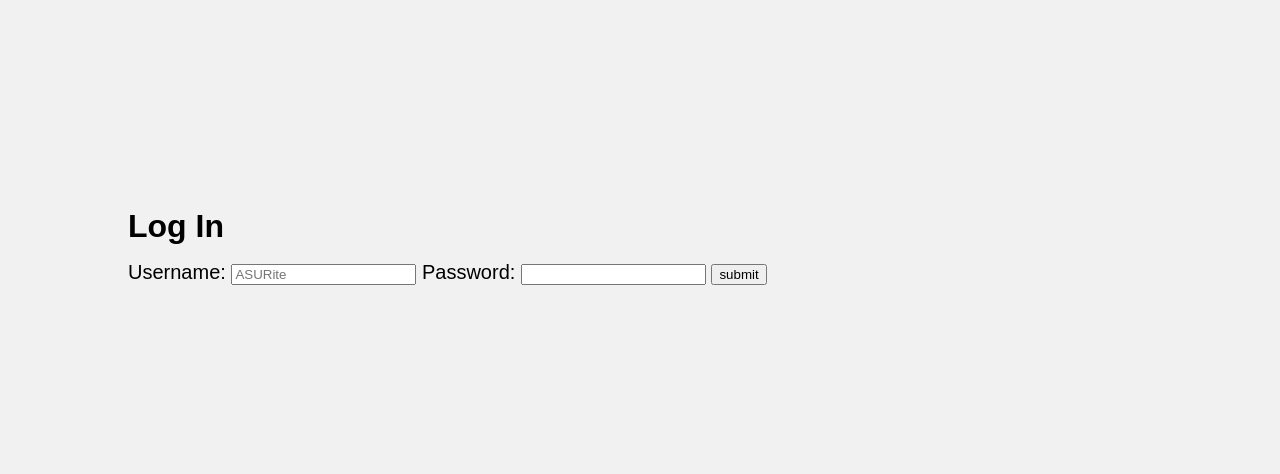
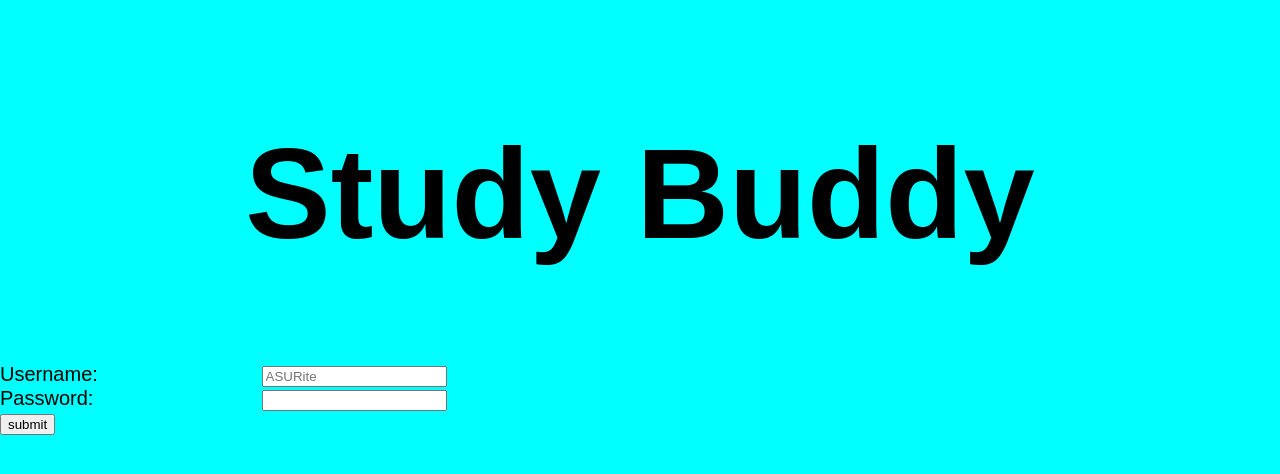
Before and after one commit to JoeBingham2019/-2InInnovation, a plain HTML site: page www/index.html in a window 1280 px wide. Drawn offline with Linux system fonts and the light colour scheme.

Commit message:
created a session variable and did a lil styling

```diff
--- /dev/null
+++ b/www/css/login.css
@@ -0,0 +1,21 @@
+#loginBody{
+  height: 100vh;
+  width: 100vw;
+  background-color: #00FFFF;
+  margin: 0;
+  padding: 0;
+  z-index: 10;
+}
+
+#loginHeading {
+  /*padding: 30vh 40vw;*/
+  text-align: center;
+  padding-top: 15vh;
+  padding-bottom: 10vh;
+  font-size: 10vw;
+}
+
+.loginLabel {
+  width: 20vw;
+  display: inline-block;
+}
--- a/www/css/main.css
+++ b/www/css/main.css
@@ -50,7 +50,7 @@ ul.tab li a:focus, .active {
 /* Style the tab content */
 .tabContent {
     display:        none;
-    padding:        10vw 10vw;
+    /*padding:        10vw 10vw;*/
     height:         90vh;
     font-size:        2.5vh;
 }
--- a/www/index.html
+++ b/www/index.html
@@ -18,6 +18,7 @@
           media-src *" />
 
           <link rel="stylesheet" type="text/css" href="css/main.css" />
+          <link rel="stylesheet" type="text/css" href="css/login.css" />
   </head>
   <body onload="onDeviceReady()">
     <ul class="tab" id='tabList'>
@@ -29,18 +30,20 @@
 
 
     <div id="Red"   class="tabContent active" style="background-color: #f1f1f1">
-      <h3>Log In</h3>
-      <p>
-        <label>Username: </label> <input type='text' placeholder="ASURite">
-        <label>Password: </label> <input type='Password' >
+      <div id='loginBody'>
+        <h3 id='loginHeading'>Study Buddy</h3>
 
-        <button type='button' onclick='login()'>submit</button>
-      </p>
+          <div><label class='loginLabel'>Username: </label> <input type='text' id='asurite' placeholder="ASURite"></div>
+          <div><label class='loginLabel'>Password: </label> <input type='Password' ></div>
+
+          <button type='button' onclick='login()'>submit</button>
+
+      </div>
     </div>
 
     <div id="Green"   class="tabContent" style="background-color: rgba(0, 255, 0, 0.650)">
       <h3>Success!</h3>
-      </p>
+      <p id='usernameOutput'></p>
     </div>
 
     <script type="text/javascript" src="./js/main.js"></script>
--- a/www/js/main.js
+++ b/www/js/main.js
@@ -14,23 +14,15 @@
 document.addEventListener("deviceready", onDeviceReady, false);
 
 
-function onDeviceReady(){
-    document.getElementById('tabList').style.marginLeft = "-99999px";
-  showHomeTab();
-  // console.log(document.getElementById('tabList'));
 
-}
-
-let login = () => {
-    document.getElementById('secondPage').click();
-    document.getElementById('tabList').style.marginLeft = "0";
-    document.getElementById('home').style.display = "none";
-    console.log('test');
-}
 
 function showHomeTab() {
   document.getElementById('home').click();
 }
+
+/******************************************************************************/
+/***********************************Tabs***************************************/
+/******************************************************************************/
 
 function showTab(event, tabName) {
     // Declare all variables
@@ -53,3 +45,30 @@ function showTab(event, tabName) {
     document.getElementById(tabName).style.display = "block";
     event.currentTarget.className += " active";
 }
+
+/******************************************************************************/
+/*******************************End Tabs***************************************/
+/******************************************************************************/
+
+/*hide nav on device ready and show the login screen*/
+function onDeviceReady(){
+    document.getElementById('tabList').style.marginLeft = "-99999px";
+    document.getElementById('tabList').style.height = "0vh";
+    showHomeTab();
+}
+
+/*take the info, create a session variable, pass to next page, enable the next page navbar*/
+let login = () => {
+    let username = document.getElementById('asurite').value;
+    sessionStorage.setItem("username", username);
+
+    document.getElementById("usernameOutput").innerHTML = `Welcome, ${sessionStorage.getItem("username")}`;
+
+    document.getElementById('tabList').style.marginLeft = "0";
+    document.getElementById('home').style.display = "none";
+    document.getElementById('tabList').style.height = "auto";
+
+
+    document.getElementById('secondPage').click();
+
+}
```
